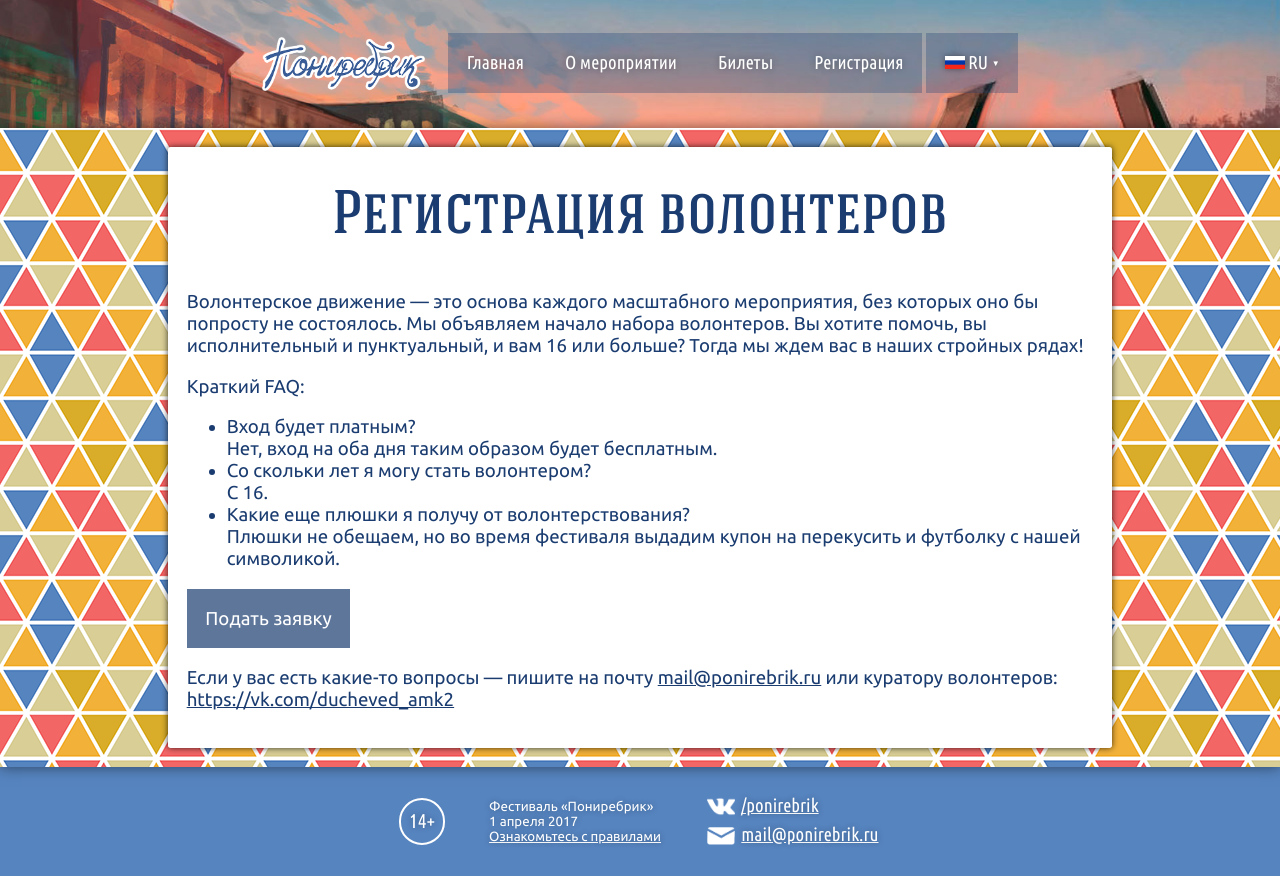
After one commit to NeatSketch/ponirebrik17, a PHP site: page /volunteers-reg.php in a window 1280 px wide. The commit adds this page. Run offline with PHP 8.4, Linux system fonts and the light colour scheme.

Commit message:
Added 'volunteers-reg'

```diff
--- a/base_template.php
+++ b/base_template.php
@@ -24,7 +24,9 @@
 			'press-reg' => 'Регистрация прессы',
 			'footer-title' => 'Фестиваль «Пониребрик»',
 			'footer-date' => '1 апреля 2017',
-			'footer-rules' => 'Ознакомьтесь с правилами'
+			'footer-rules' => 'Ознакомьтесь с правилами',
+			'volunteers' => 'Волонтёры',
+			'volunteers-reg' => 'Регистрация волонтеров'
 		),
 		'en' => array(
 			'ponirebrik' => 'Ponirebrik',
@@ -139,11 +141,15 @@
 		return '';
 	}
 
-	function page($filename, $title = null, $raw_title = null, $content = null) {
+	function page($filename, $title = null, $raw_title = null, $content = null, $force_lang_code = null) {
 		global $localized_strings;
 		global $redirect_to;
 
-		$lang_code = get_lang_code();
+		if (isset($force_lang_code)) {
+			$lang_code = $force_lang_code;
+		} else {
+			$lang_code = get_lang_code();
+		}
 		setcookie('lang_code', $lang_code, time() + 60*60*24*60);
 
 		if (!isset($title)) {
@@ -234,16 +240,27 @@
 							<a href="cosplay-reg.php"><?php echo $localized_strings[$lang_code]['cosplay']; ?></a>
 							<a href="singing-contest-reg.php"><?php echo $localized_strings[$lang_code]['singing-contest']; ?></a>
 							<a href="press-reg.php"><?php echo $localized_strings[$lang_code]['press']; ?></a>
+							<?php
+								if ($lang_code == 'ru')
+									echo "<a href=\"volunteers-reg.php\">{$localized_strings[$lang_code]['volunteers']}</a>\n";
+							?>
 						</div>
 					</div>
 				</div>
 				<div>
 					<div>
-						<a href="select-language.php?redir=<?php echo $document_name; ?>"><img class="lang-select-flag" src="./img/flag-<?php echo $lang_code; ?>.png" /> <?php echo strtoupper($lang_code); ?> <span id="lang-select-arrow">▼</span></a>
+						<?php
+							if (isset($force_lang_code)) {
+								$redir_document_name = 'index';
+							} else {
+								$redir_document_name = $document_name;
+							}
+						?>
+						<a href="select-language.php?redir=<?php echo $redir_document_name; ?>"><img class="lang-select-flag" src="./img/flag-<?php echo $lang_code; ?>.png" /> <?php echo strtoupper($lang_code); ?> <span id="lang-select-arrow">▼</span></a>
 						<div class="dropdown">
-							<a href="select-language.php?lang=ru&redir=<?php echo $document_name; ?>"><img class="lang-select-flag" src="./img/flag-ru.png" /> RU</a>
-							<a href="select-language.php?lang=en&redir=<?php echo $document_name; ?>"><img class="lang-select-flag" src="./img/flag-en.png" /> EN</a>
-							<a href="select-language.php?lang=cs&redir=<?php echo $document_name; ?>"><img class="lang-select-flag" src="./img/flag-cs.png" /> CS</a>
+							<a href="select-language.php?lang=ru&redir=<?php echo $redir_document_name; ?>"><img class="lang-select-flag" src="./img/flag-ru.png" /> RU</a>
+							<a href="select-language.php?lang=en&redir=<?php echo $redir_document_name; ?>"><img class="lang-select-flag" src="./img/flag-en.png" /> EN</a>
+							<a href="select-language.php?lang=cs&redir=<?php echo $redir_document_name; ?>"><img class="lang-select-flag" src="./img/flag-cs.png" /> CS</a>
 						</div>
 					</div>
 				</div>
--- a/content/ru/reg.html
+++ b/content/ru/reg.html
@@ -5,6 +5,7 @@
             <li><a href="cosplay-reg.php">Регистрация косплееров</a></li>
             <li><a href="singing-contest-reg.php">Регистрация на вокальный конкурс</a></li>
             <li><a href="press-reg.php">Регистрация прессы</a></li>
+            <li><a href="volunteers-reg.php">Регистрация волонтёров</a></li>
         </ul>
     </div>
 </p>
--- /dev/null
+++ b/content/ru/volunteers-reg.html
@@ -0,0 +1,11 @@
+<div class="faq-section">
+<p><span style="font-weight: 400;">Волонтерское движение &mdash; это основа каждого масштабного мероприятия, без которых оно бы попросту не состоялось. Мы объявляем начало набора волонтеров. Вы хотите помочь, вы исполнительный и пунктуальный, и вам 16 или больше? Тогда мы ждем вас в наших стройных рядах!</span></p>
+<p>Краткий FAQ:</p>
+<ul>
+<li style="font-weight: 400;">Вход будет платным?<br />Нет, вход на оба дня таким образом будет бесплатным.</li>
+<li style="font-weight: 400;">Со скольки лет я могу стать волонтером?<br />С 16.</li>
+<li style="font-weight: 400;">Какие еще плюшки я получу от волонтерствования?<br />Плюшки не обещаем, но во время фестиваля выдадим купон на перекусить и футболку с нашей символикой.</li>
+</ul>
+<p><a id="apply-button" href="https://docs.google.com/forms/d/e/1FAIpQLScS4e503VM2xv-JDOi81zxFSDQvyyChw6uW4tC6d6ySP09IoA/viewform">Подать заявку</a></p>
+<p><span style="font-weight: 400;">Если у вас есть какие-то вопросы &mdash; пишите на почту <a href="mailto:mail@ponirebrik.ru">mail@ponirebrik.ru</a> или куратору волонтеров: <a href="https://vk.com/ducheved_amk2">https://vk.com/ducheved_amk2</a></span></p>
+</div>
--- /dev/null
+++ b/volunteers-reg.php
@@ -0,0 +1,4 @@
+<?php
+    require_once('base_template.php');
+    page(__FILE__, 'volunteers-reg', null, null, 'ru');
+?>
```
